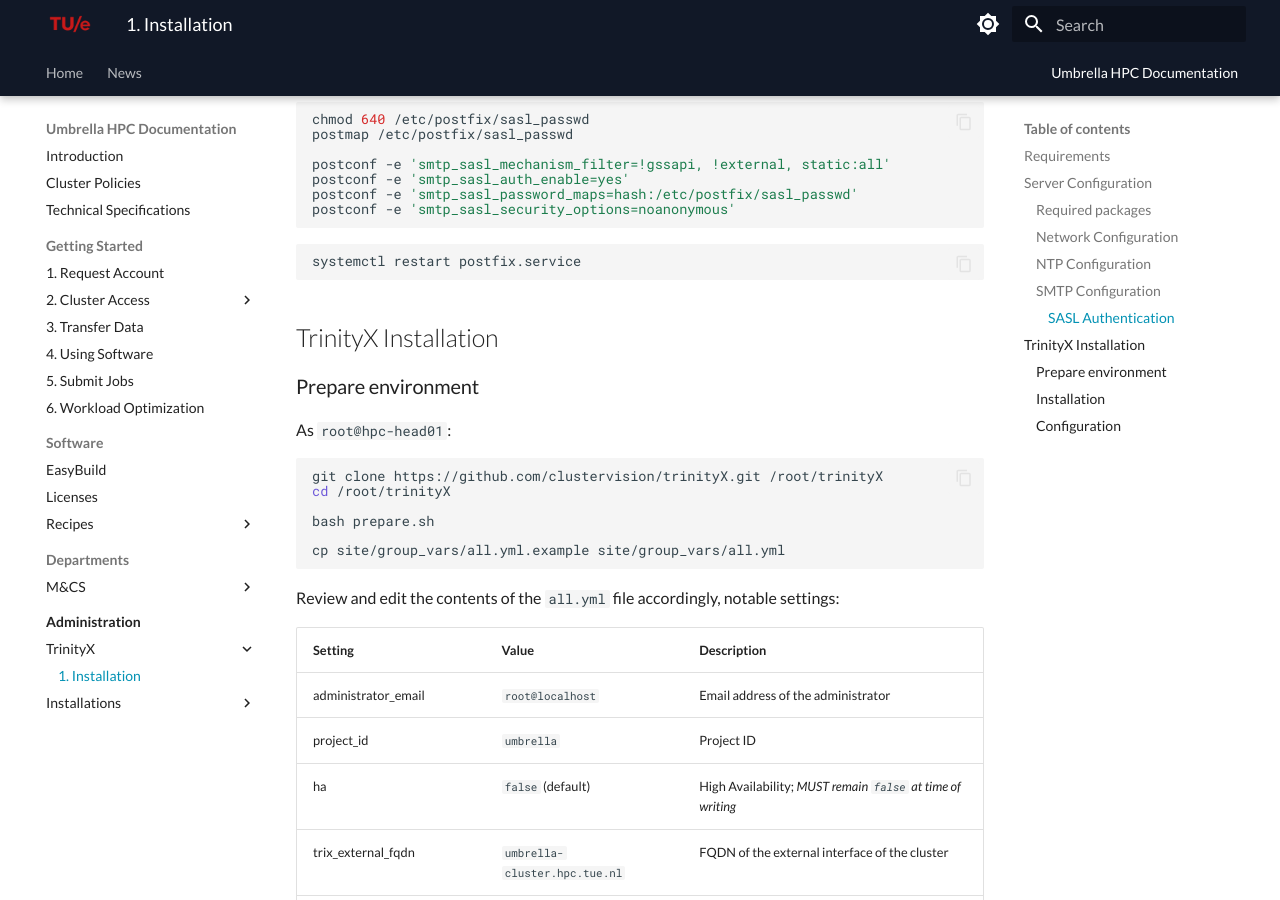
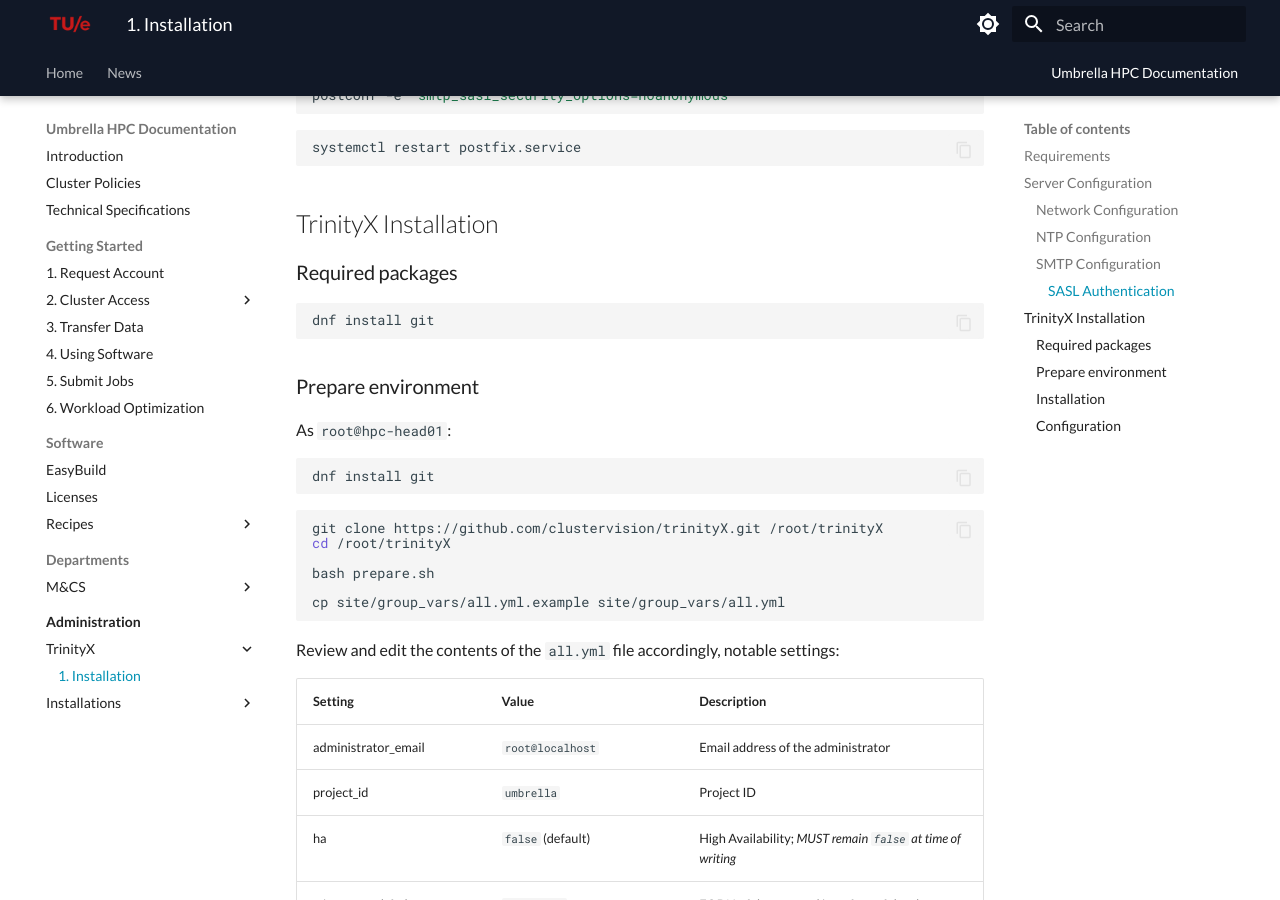
Before and after one commit to gferhpc/supercomputing.tue.nl, an MkDocs documentation site: the page built from pages/documentation/administration/trinityx/installation.md, in a window 1280 px wide and 900 px high, scrolled down 1764 px. Built offline with MkDocs 1.6.1 and Material for MkDocs 9.7.7, drawn with Linux system fonts in a browser that asks for light colours; some of the changed text lies outside the part shown.

Commit message:
Update installation.md

````diff
--- a/pages/documentation/administration/trinityx/installation.md
+++ b/pages/documentation/administration/trinityx/installation.md
@@ -30,11 +30,6 @@
 
 ## Server Configuration
 
-### Required packages
-
-```shell
-dnf install git
-```
 
 ### Network Configuration
 
@@ -167,9 +162,19 @@
 
 ## TrinityX Installation
 
+### Required packages
+
+```shell
+dnf install git
+```
+
 ### Prepare environment
 
 As `root@hpc-head01`:
+
+```shell
+dnf install git
+```
 
 ```shell
 git clone https://github.com/clustervision/trinityX.git /root/trinityX
````
